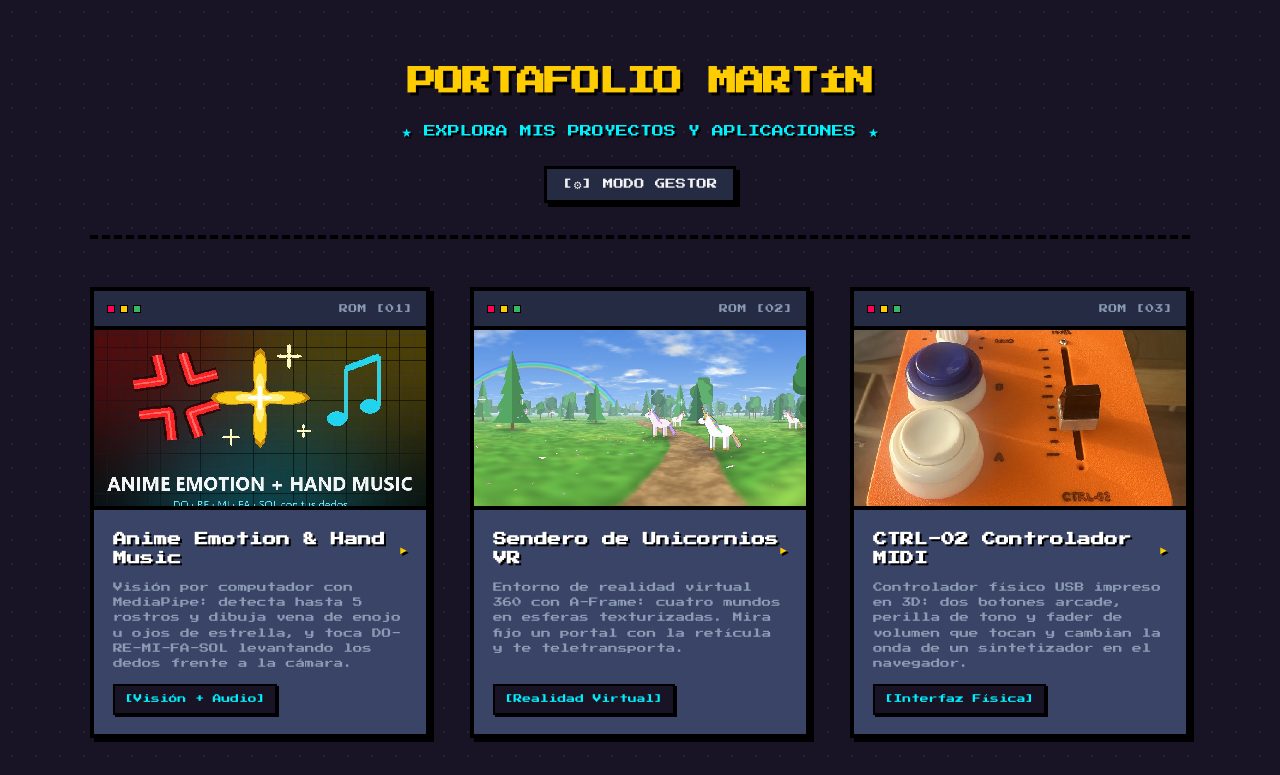
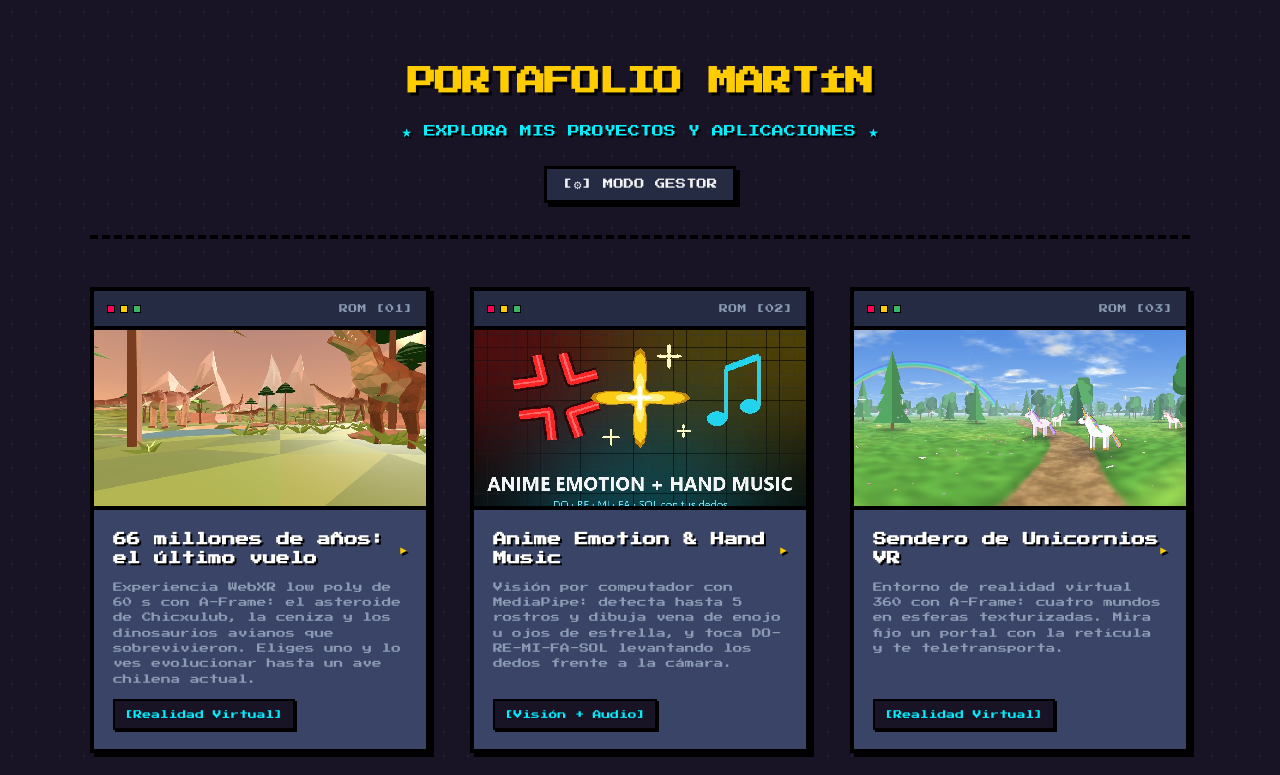
Before and after one commit to martindonoso2005-cell/Portafolio, a plain HTML site: page index.html in a window 1280 px wide. Shown: the top 775 px of the page. Drawn offline with Linux system fonts and the light colour scheme.

Commit message:
Agregar «66 millones de años: el último vuelo» (WebXR, A-Frame) al portafolio
Co-Authored-By: Claude Opus 5.5 <noreply@anthropic.com>

```diff
--- a/index.html
+++ b/index.html
@@ -427,6 +427,14 @@
     // Lo que se agrega con el MODO GESTOR queda solo en tu navegador.
     const DEFAULT_PROJECTS = [
       {
+        id: 12,
+        title: "66 millones de años: el último vuelo",
+        url: "https://martindonoso2005-cell.github.io/el-ultimo-vuelo/",
+        img: "img/el-ultimo-vuelo.jpg",
+        desc: "Experiencia WebXR low poly de 60 s con A-Frame: el asteroide de Chicxulub, la ceniza y los dinosaurios avianos que sobrevivieron. Eliges uno y lo ves evolucionar hasta un ave chilena actual.",
+        tag: "Realidad Virtual"
+      },
+      {
         id: 11,
         title: "Anime Emotion & Hand Music",
         url: "experimentos/anime-emotion.html",
```
Also changed, not shown: img/el-ultimo-vuelo.jpg (added).
